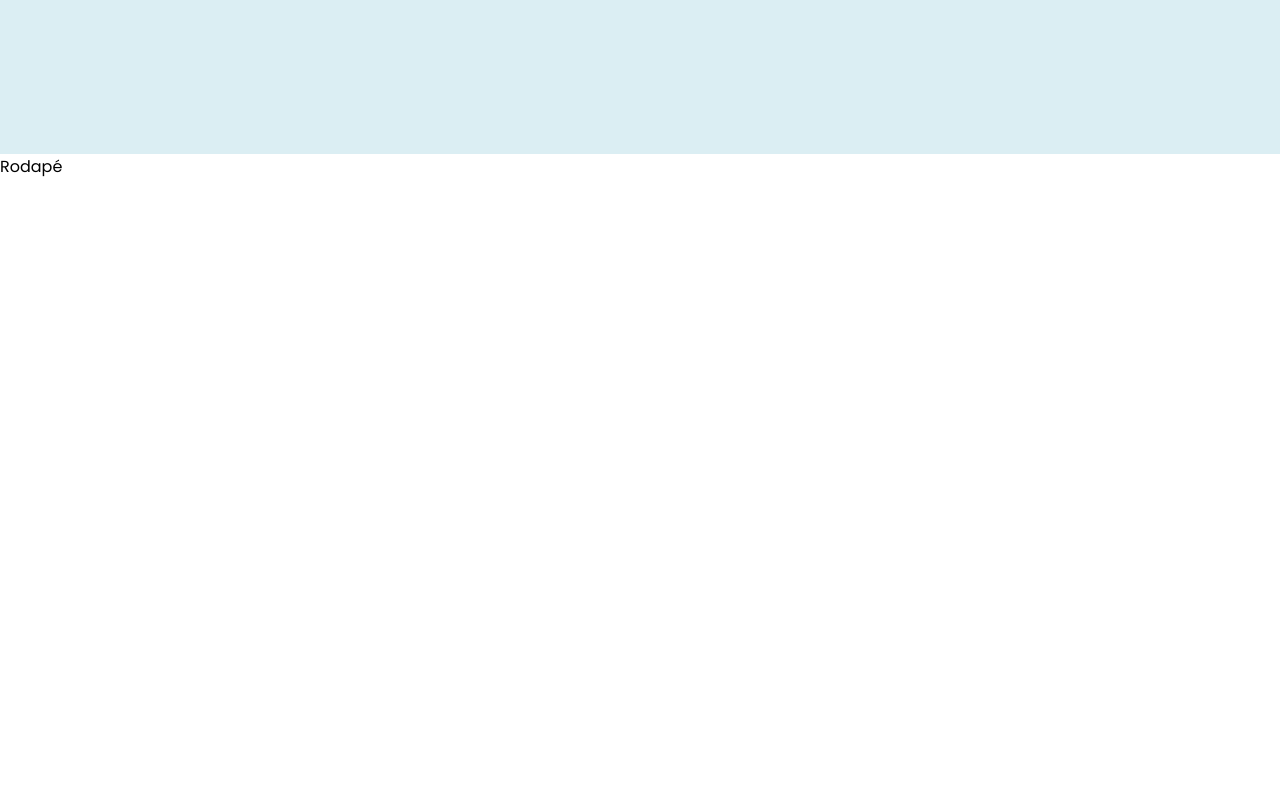
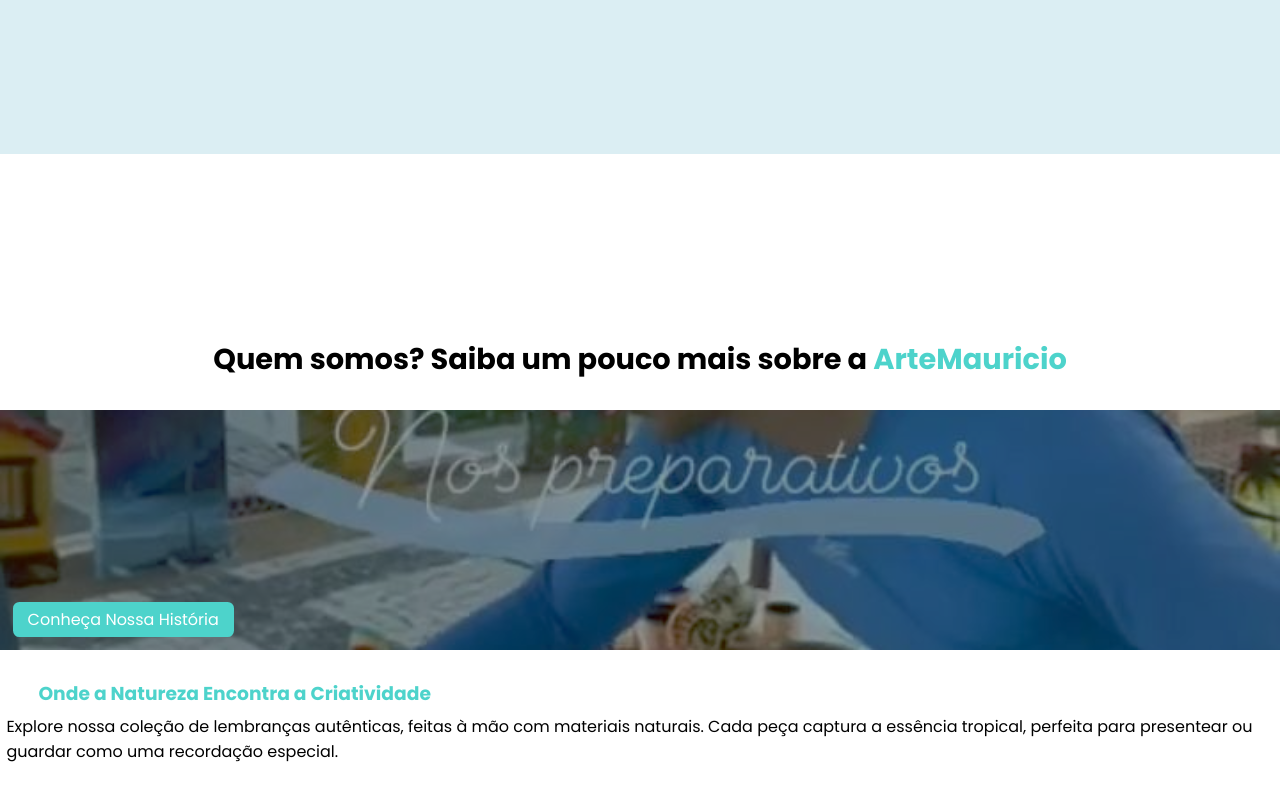
Before and after one commit to italomsilva/ArteMauricio, a Next.js app in the folder frontend/: page / in a window 1280 px wide. Shown: the part 1996-2796 px from the top of the page. Before the commit the page ends 2175 px from the top, so only its background shows below. Built offline with nearby package versions, Linux system fonts and the light colour scheme.

Commit message:
feat: first page structure completed

```diff
--- a/frontend/src/app/layout.tsx
+++ b/frontend/src/app/layout.tsx
@@ -2,6 +2,7 @@
 import { Inter } from "next/font/google";
 import Header from "./layout/Header";
 import "./globals.css";
+import Footer from "./layout/Footer";
 
 const inter = Inter({ subsets: ["latin"] });
 
@@ -20,7 +21,7 @@
       <body>
         <Header/>
         {children}
-        <footer>Rodapé</footer>
+        <Footer></Footer>
       </body>
     </html>
   );
--- /dev/null
+++ b/frontend/src/app/layout/Footer.tsx
@@ -0,0 +1,15 @@
+import styles from "./footer.module.css";
+import { FaInstagram, FaWhatsapp, FaMailBulk } from "react-icons/fa";
+
+export default function Footer(){
+    return(
+        <footer className={styles.footer}>
+            <h2>Siga-nos nas redes sociais</h2>
+            <i><FaInstagram/></i>
+            <h2>Contate-nos</h2>
+            <i><FaWhatsapp/></i>
+            <i><FaMailBulk/></i>
+            <p>Website feito por Dev.Italo</p>
+        </footer>
+    )
+}
--- /dev/null
+++ b/frontend/src/app/layout/footer.module.css
@@ -0,0 +1,8 @@
+.footer {
+    background-color: var(--cor-dark);
+    display: flex;
+    flex-direction: column;
+    align-items: center;
+    justify-content: center;
+    padding: 4rem 0;
+}
--- /dev/null
+++ b/frontend/src/app/main_page/about_section/AboutSection.module.css
@@ -0,0 +1,44 @@
+.section{
+    display: flex;
+    flex-direction: column;
+    min-block-size: 100vh;
+    justify-content: center;
+}
+
+.image_cont {
+    display: flex;
+    flex-direction: column;
+    block-size: 30vh;
+    inline-size: 100%;
+    background: url('../../../images/bg_main_home.jpeg') #1f363d7c;
+    background-size: cover;
+    background-position: center;
+    background-blend-mode: darken;
+    align-items: start;
+    justify-content: end;
+    padding: 0.8rem;
+    margin: 1.8rem 0;
+}
+
+.image_cont a {
+    background-color: #4dd3cb;
+    padding: 0.2rem 0.8rem;
+    color: #fff;
+    border: 2px solid #4dd3cb;
+    border-radius: 0.4rem;
+    transition: 0.8s;
+}
+
+.image_cont a:hover{
+    background-color: #4dd3ca36;
+    color: #4dd3cb;
+}
+
+.section h3 {
+    text-indent: 2.4rem;
+    color: #4dd3cb;
+}
+
+.section p {
+    padding: 0.4rem;
+}
--- /dev/null
+++ b/frontend/src/app/main_page/about_section/AboutSection.tsx
@@ -0,0 +1,24 @@
+import TitleSection from "@/app/components/TitleSection";
+import styles from "./AboutSection.module.css"
+export default function AboutSection() {
+  return (
+    <section id="section_sobre" className={styles.section}>
+      <TitleSection
+        text="Quem somos? Saiba um pouco mais sobre a ArteMauricio"
+        highLight="ArteMauricio"
+        highLightColor="#4dd3cb"
+        textColor="#000000"
+       key={300}
+      />
+      <div className={styles.image_cont}>
+        <a href="">Conheça Nossa História</a>
+      </div>
+      <h3>Onde a Natureza Encontra a Criatividade</h3>
+      <p>Explore nossa coleção de lembranças autênticas, feitas à mão com materiais naturais. Cada peça captura a essência tropical, perfeita para presentear ou guardar como uma recordação especial.</p>
+      <div className={styles.btn}>
+        <a href=""></a>
+        <a href=""></a>
+      </div>
+    </section>
+  );
+}
--- a/frontend/src/app/main_page/home_section/HomeSection.module.css
+++ b/frontend/src/app/main_page/home_section/HomeSection.module.css
@@ -3,7 +3,7 @@
     background: url('../../../images/bg_main_home.jpeg')  #1f363dd2;
     background-blend-mode: darken;
     background-size: cover;
-    min-block-size: 100vh;
+    min-block-size: 101vh;
     display: flex;
     flex-direction: column;
     align-items: center;
@@ -46,6 +46,7 @@
     padding: 0.2rem 1.8rem;
     border: 2px solid #4DD3CB;
     transition: all 0.5s;
+    border-radius: 0.4rem;
     color: #1F363D;
 }
 .btn_one:hover{
@@ -57,6 +58,7 @@
     background-color: #EDEBA0;
     padding: 0.2rem 1.8rem;
     border: 2px solid #EDEBA0;
+    border-radius: 0.4rem;
     transition: all 0.5s;
 }
 
--- a/frontend/src/app/main_page/home_section/HomeSection.tsx
+++ b/frontend/src/app/main_page/home_section/HomeSection.tsx
@@ -1,6 +1,6 @@
 import logo from "../../../images/logo.png";
 import styles from "./HomeSection.module.css";
-import { MdKeyboardDoubleArrowDown } from "react-icons/md";
+import { MdKeyboardDoubleArrowUp } from "react-icons/md";
 export default function homeSection() {
   return (
     <section id="home-section" className={styles.section_home}>
@@ -24,7 +24,7 @@
         </div>
       </div>
       <div className={styles.footer_home}>
-      <span><MdKeyboardDoubleArrowDown/></span>
+      <span><MdKeyboardDoubleArrowUp/></span>
       </div>
     </section>
   );
--- a/frontend/src/app/main_page/options_catalog_section.ts/OptionsCatalogSection.module.css
+++ b/frontend/src/app/main_page/options_catalog_section.ts/OptionsCatalogSection.module.css
@@ -83,6 +83,9 @@
 .icon_arrow{
    color: #fff;
    font-size: 1.8rem;
+   position: relative;
+   transform: rotate(0deg);
+   transition: 0.5s;
 }
 
 .li_cont_two {
@@ -99,3 +102,7 @@
     display: flex;
     color: #1F363D;
 }
+
+.icon_arrow.ativado {
+    transform: rotate(180deg);
+}
--- a/frontend/src/app/main_page/options_catalog_section.ts/OptionsCatalogsection.tsx
+++ b/frontend/src/app/main_page/options_catalog_section.ts/OptionsCatalogsection.tsx
@@ -74,7 +74,7 @@
                     <i>{card.icon}</i>
                     <a href={card.link}>{card.title}</a>
                   </div>
-                  <div className={styles.icon_arrow}>
+                  <div className={classNames(styles.icon_arrow, (ativado==true? styles.ativado: null))}>
                     <i onClick={(evt)=>{evt.preventDefault();handleArrowClick(index)}}>
                       <MdKeyboardArrowDown />
                     </i>
--- a/frontend/src/app/page.tsx
+++ b/frontend/src/app/page.tsx
@@ -1,4 +1,5 @@
 'use client'
+import AboutSection from "./main_page/about_section/AboutSection";
 import HomeSection from "./main_page/home_section/HomeSection";
 import OptionCatalogSection from "./main_page/options_catalog_section.ts/OptionsCatalogsection";
 
@@ -7,6 +8,7 @@
     <main>
       <HomeSection/>
       <OptionCatalogSection/>
+      <AboutSection />
     </main>
   );
 }
```
